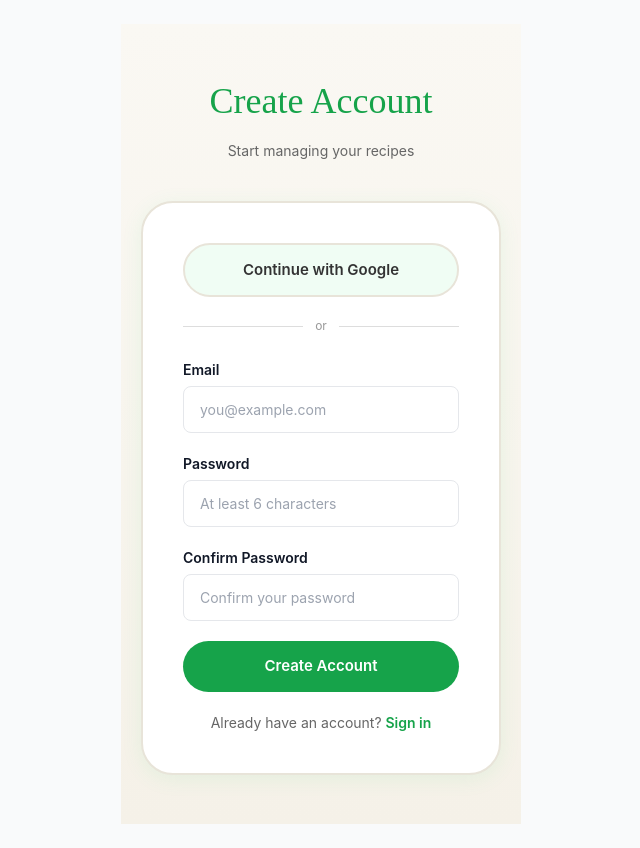
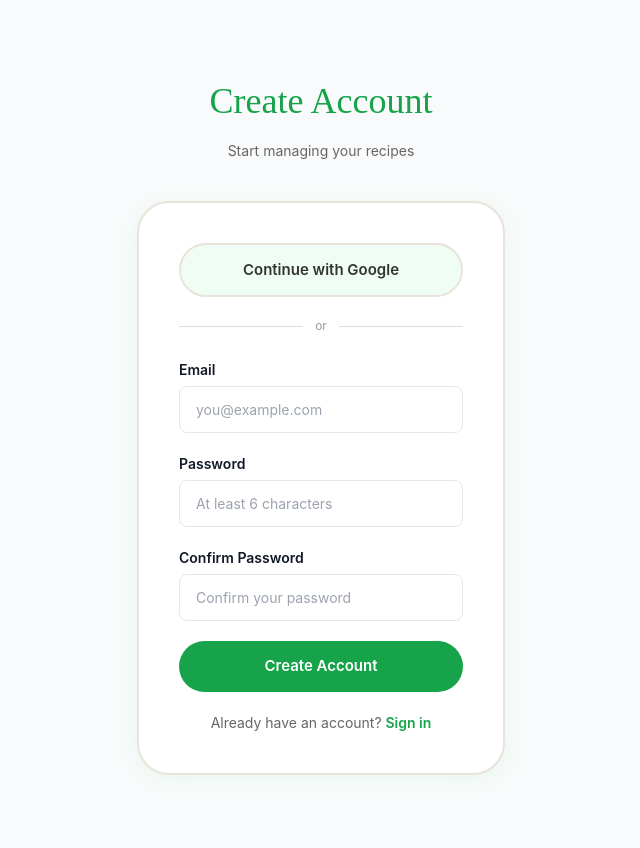
Before and after one commit to amarks07/RecipeHelper, a Next.js app in the folder apps/web/: page /auth/signup in a window 1280 px wide. Shown: the whole page, without its empty margins (319-959 px from the left). Built offline with nearby package versions, Linux system fonts and the light colour scheme; no server answers; a web font is replaced by a local one.

Commit message:
Fix: Make background gradient full width on all pages

```diff
--- a/apps/web/app/auth/login/page.js
+++ b/apps/web/app/auth/login/page.js
@@ -68,7 +68,7 @@ export default function LoginPage() {
   };
 
   return (
-    <div style={{ minHeight: "100vh", background: "linear-gradient(to bottom, #faf8f3 0%, #f5f1e8 100%)", display: "flex", alignItems: "center", justifyContent: "center", padding: "16px" }}>
+    <div style={{ minHeight: "100vh", display: "flex", alignItems: "center", justifyContent: "center", padding: "16px" }}>
       <div style={{ maxWidth: "420px", width: "100%", minWidth: "280px" }}>
         <div style={{ marginBottom: "40px", textAlign: "center" }}>
           <h1
--- a/apps/web/app/auth/signup/page.js
+++ b/apps/web/app/auth/signup/page.js
@@ -84,8 +84,8 @@ export default function SignupPage() {
   };
 
   return (
-    <div style={{ minHeight: "100vh", background: "linear-gradient(to bottom, #faf8f3 0%, #f5f1e8 100%)", display: "flex", alignItems: "center", justifyContent: "center", padding: "20px" }}>
-      <div style={{ maxWidth: "420px", width: "100%" }}>
+    <div style={{ minHeight: "100vh", display: "flex", alignItems: "center", justifyContent: "center", padding: "16px" }}>
+      <div style={{ maxWidth: "420px", width: "100%", minWidth: "280px" }}>
         <div style={{ marginBottom: "40px", textAlign: "center" }}>
           <h1
             style={{
--- a/apps/web/app/globals.css
+++ b/apps/web/app/globals.css
@@ -8,9 +8,18 @@
   box-sizing: border-box;
 }
 
+html {
+  width: 100%;
+  height: 100%;
+}
+
 body {
   font-family: -apple-system, BlinkMacSystemFont, "Segoe UI", Roboto,
     "Helvetica Neue", Arial, sans-serif;
+  width: 100%;
+  min-height: 100vh;
+  background: linear-gradient(to bottom, #faf8f3 0%, #f5f1e8 100%);
+  background-attachment: fixed;
 }
 
 input,
--- a/apps/web/app/page.js
+++ b/apps/web/app/page.js
@@ -131,7 +131,6 @@ export default function Home() {
       <main
         style={{
           minHeight: "100vh",
-          background: "linear-gradient(to bottom, #faf8f3 0%, #f5f1e8 100%)",
           display: "flex",
           flexDirection: "column",
           position: "relative",
--- a/apps/web/app/recipes/layout.js
+++ b/apps/web/app/recipes/layout.js
@@ -6,7 +6,7 @@ import { AuthGuard } from "../components/auth-guard";
 export default function RecipesLayout({ children }) {
   return (
     <AuthGuard>
-      <div style={{ minHeight: "100vh", background: "linear-gradient(to bottom, #faf8f3 0%, #f5f1e8 100%)" }}>
+      <div style={{ minHeight: "100vh" }}>
       {/* Header */}
       <header
         style={{
```
